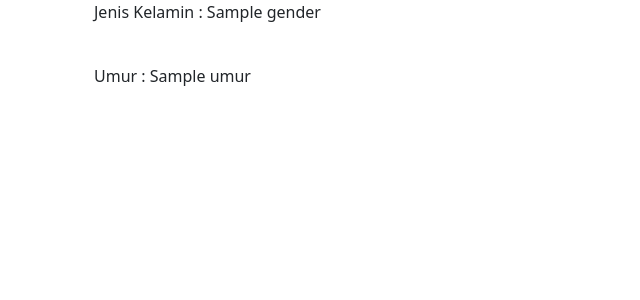
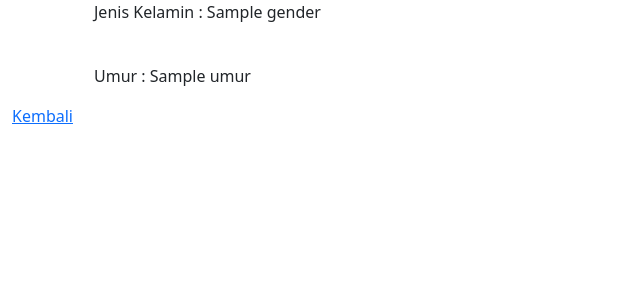
Before and after one commit to cristine27/WSN-Kesehatan, a CodeIgniter 4 app: template HealthCareApp/app/Views/pages/profile.php in a window 1280 px wide. Shown: the part 323-623 px from the top of the page, without its empty margins (0-640 px from the left). Run offline with PHP 8.4 and a stand-in for CodeIgniter, Linux system fonts and the light colour scheme; the template is opened without the code that fills it: most values are stand-ins (such as "Sample title", 1, 10 or a date in 2020); some libraries are stand-ins or nearby versions.

Commit message:
Update profile.php

```diff
--- a/HealthCareApp/app/Views/pages/profile.php
+++ b/HealthCareApp/app/Views/pages/profile.php
@@ -21,7 +21,7 @@
                 </div>
             </div>
         </div>
-        <a class="float-lg-right" href="/Home"></a>
+        <a class="float-lg-right" href="/Home">Kembali</a>
     </div>
 </div>
 
```
